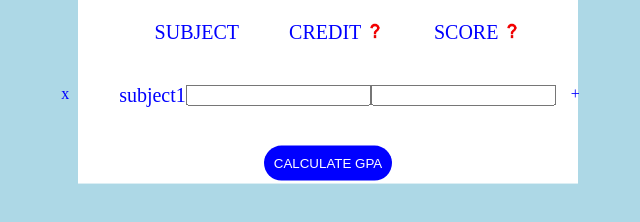
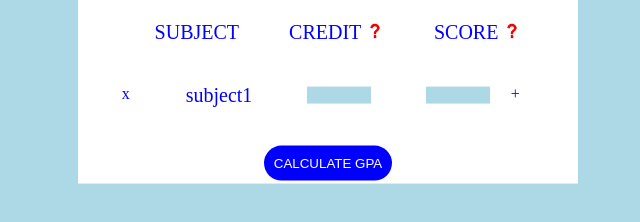
Before and after one commit to aleena-joseph-86/GPA_Calculator, a plain HTML site: page index.html in a window 1280 px wide. Shown: the part 348-570 px from the top of the page, without its empty margins (312-952 px from the left). Drawn offline with Linux system fonts and the light colour scheme.

Commit message:
Update style.css

```diff
--- a/style.css
+++ b/style.css
@@ -52,7 +52,7 @@ body{
     justify-content:center;
 }
 
-.inputbox{
+.credit,.score{
     width:60px;
     background:lightblue;
     border:none;
```
